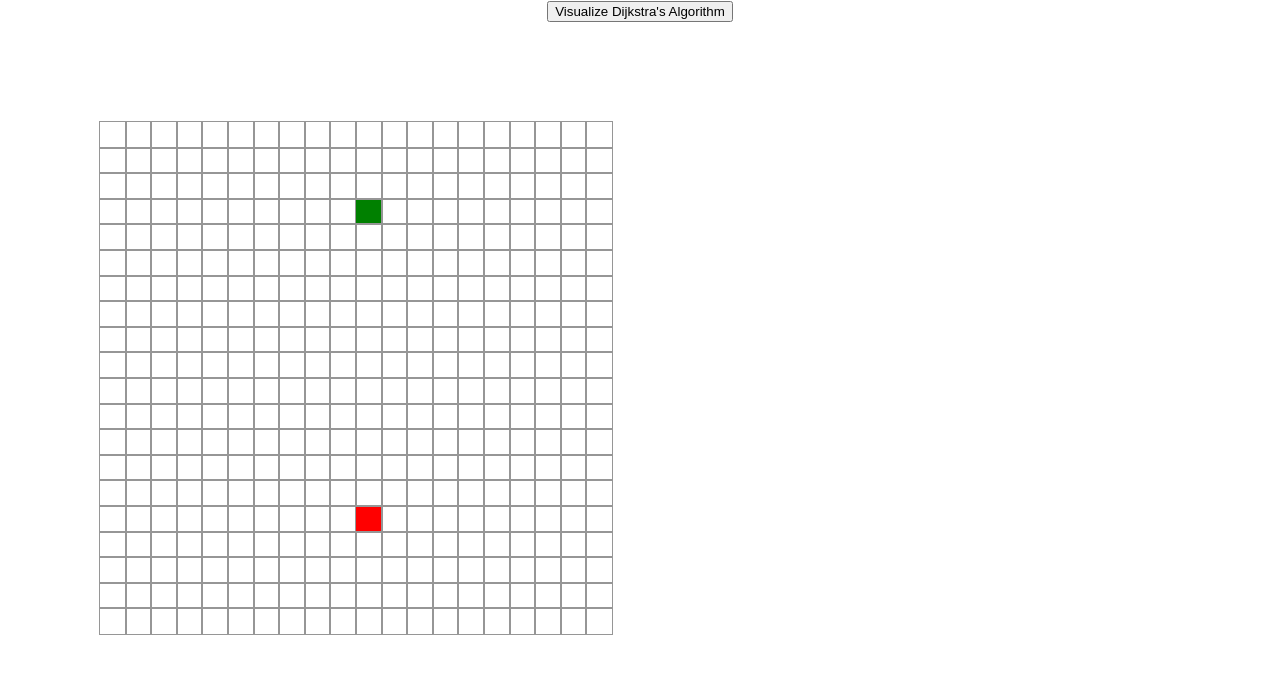
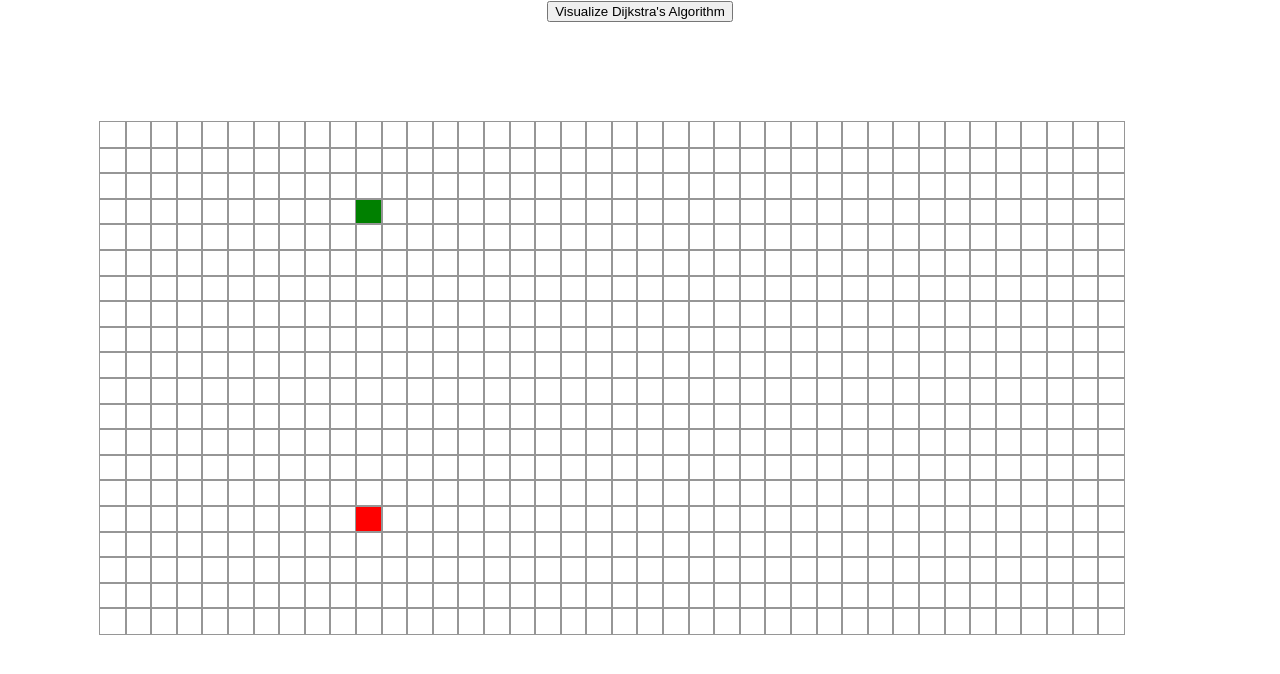
Before and after one commit to johnsonphan95/pathfindee, a React (Create React App) app: page / in a window 1280 px wide. Shown: the top 674 px of the page. Built offline with nearby package versions, Linux system fonts and the light colour scheme.

Commit message:
Fix row col variables in getInitialGrid

```diff
--- a/src/components/PathFinder.jsx
+++ b/src/components/PathFinder.jsx
@@ -24,10 +24,10 @@ const Visualizer = () => {
 
   const getInitialGrid = () => {
     const grid = [];
-    for (let row = 0; row < 20; row++) {
+    for (let col = 0; col < 40; col++) {
       const curr = [];
-      for (let col = 0; col < 20; col++) {
-        curr.push(createNode(row, col));
+      for (let row = 0; row < 20; row++) {
+        curr.push(createNode(col, row));
       }
       grid.push(curr);
     }
```
